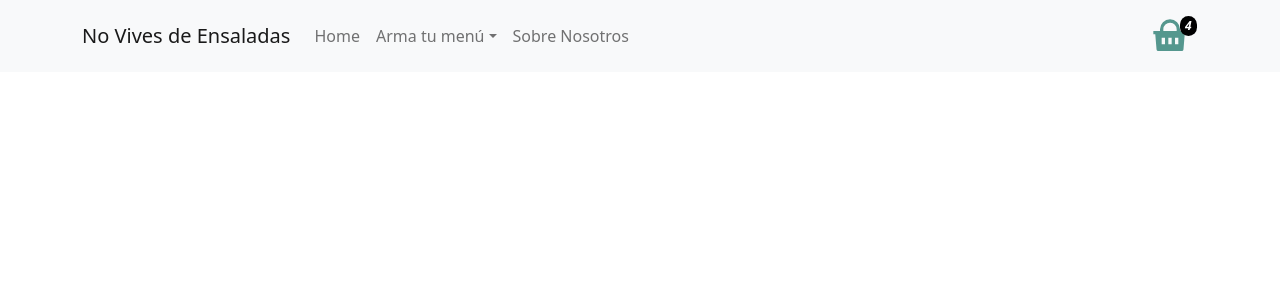
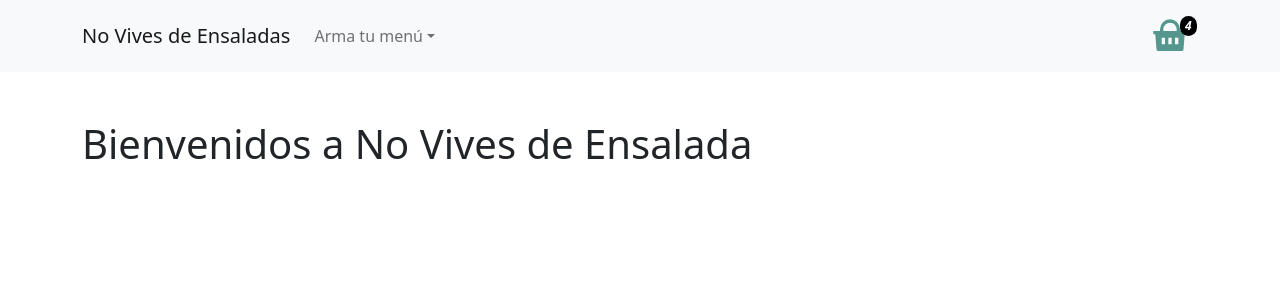
Before and after one commit to MaxPaez/No_Vives_de_Ensalada-Paez, a React (Vite) app: page / in a window 1280 px wide. Shown: the top 300 px of the page. Built offline with nearby package versions, Linux system fonts and the light colour scheme.

Commit message:
Agregado ItemListContainer

```diff
--- a/src/App.jsx
+++ b/src/App.jsx
@@ -1,9 +1,11 @@
+import ItemListContainer from "./components/ItemListContainer";
 import NavBar from "./components/NavBar";
 
 function App() {
   return (
     <div className="App">
       <NavBar />
+      <ItemListContainer greeting={"Bienvenidos a No Vives de Ensalada"} />
     </div>
   );
 }
--- a/src/components/CartWidget/CartWidget.css
+++ b/src/components/CartWidget/CartWidget.css
@@ -13,3 +13,7 @@
   padding: 1px 5px;
   border-radius: 25px;
 }
+
+.CartCont {
+  margin-left: 30px;
+}
--- a/src/components/CartWidget/index.jsx
+++ b/src/components/CartWidget/index.jsx
@@ -4,13 +4,11 @@ import "./CartWidget.css";
 
 function CartWidget() {
   return (
-    <a class="nav-link p-2" href="#">
-      <i class="CartIcon" aria-hidden="true">
+    <a className="CartCont nav-link p-2" href="#">
+      <i className="CartIcon">
         <RiShoppingBasketFill className="iconoCarro" />
       </i>
-      <i class="CartCant" aria-hidden="true">
-        4
-      </i>
+      <i className="CartCant">4</i>
     </a>
   );
 }
--- /dev/null
+++ b/src/components/ItemListContainer/index.jsx
@@ -0,0 +1,12 @@
+import React from "react";
+import { Container } from "react-bootstrap";
+
+function ItemListContainer({ greeting }) {
+  return (
+    <Container className="mt-5">
+      <h1>{greeting}</h1>
+    </Container>
+  );
+}
+
+export default ItemListContainer;
--- a/src/components/NavBar/index.jsx
+++ b/src/components/NavBar/index.jsx
@@ -4,15 +4,16 @@ import Navbar from "react-bootstrap/Navbar";
 import NavDropdown from "react-bootstrap/NavDropdown";
 import CartWidget from "../CartWidget";
 
-export default function NavBar() {
+function NavBar() {
   return (
-    <Navbar bg="light" expand="lg">
-      <Container>
-        <Navbar.Brand href="#home">No Vives de Ensaladas</Navbar.Brand>
+    <Navbar bg="light">
+      <Container className="NavCont">
+        <Navbar.Brand className="NavBrand" href="#home">
+          No Vives de Ensaladas
+        </Navbar.Brand>
         <Navbar.Toggle aria-controls="basic-navbar-nav" />
         <Navbar.Collapse id="basic-navbar-nav">
           <Nav className="me-auto">
-            <Nav.Link href="#home">Home</Nav.Link>
             <NavDropdown title="Arma tu menú" id="basic-nav-dropdown">
               <NavDropdown.Item href="#action/3.1">
                 Plato Principal
@@ -20,7 +21,6 @@ export default function NavBar() {
               <NavDropdown.Item href="#action/3.2">Guarnición</NavDropdown.Item>
               <NavDropdown.Item href="#action/3.3">Bebida</NavDropdown.Item>
             </NavDropdown>
-            <Nav.Link href="#link">Sobre Nosotros</Nav.Link>
           </Nav>
         </Navbar.Collapse>
         <CartWidget />
@@ -28,3 +28,5 @@ export default function NavBar() {
     </Navbar>
   );
 }
+
+export default NavBar;
```
Also changed, not shown: src/components/ItemListContainer/ItemListContainer.css (added).
